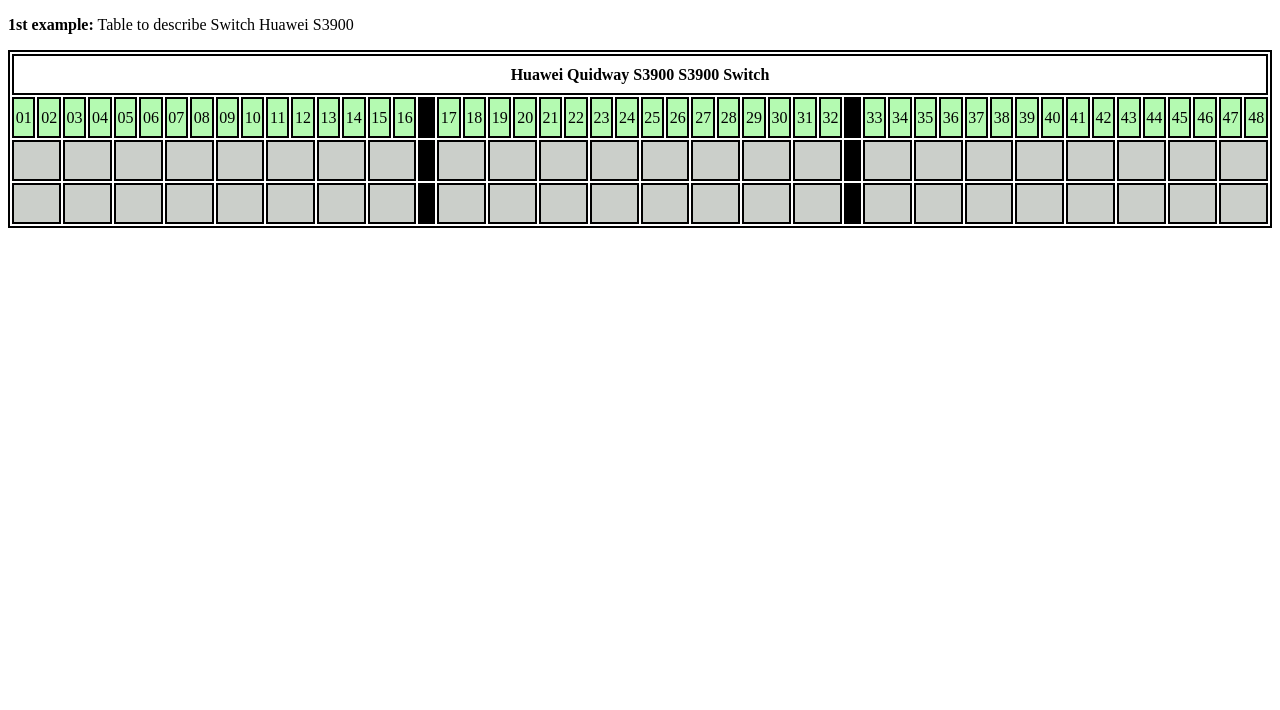
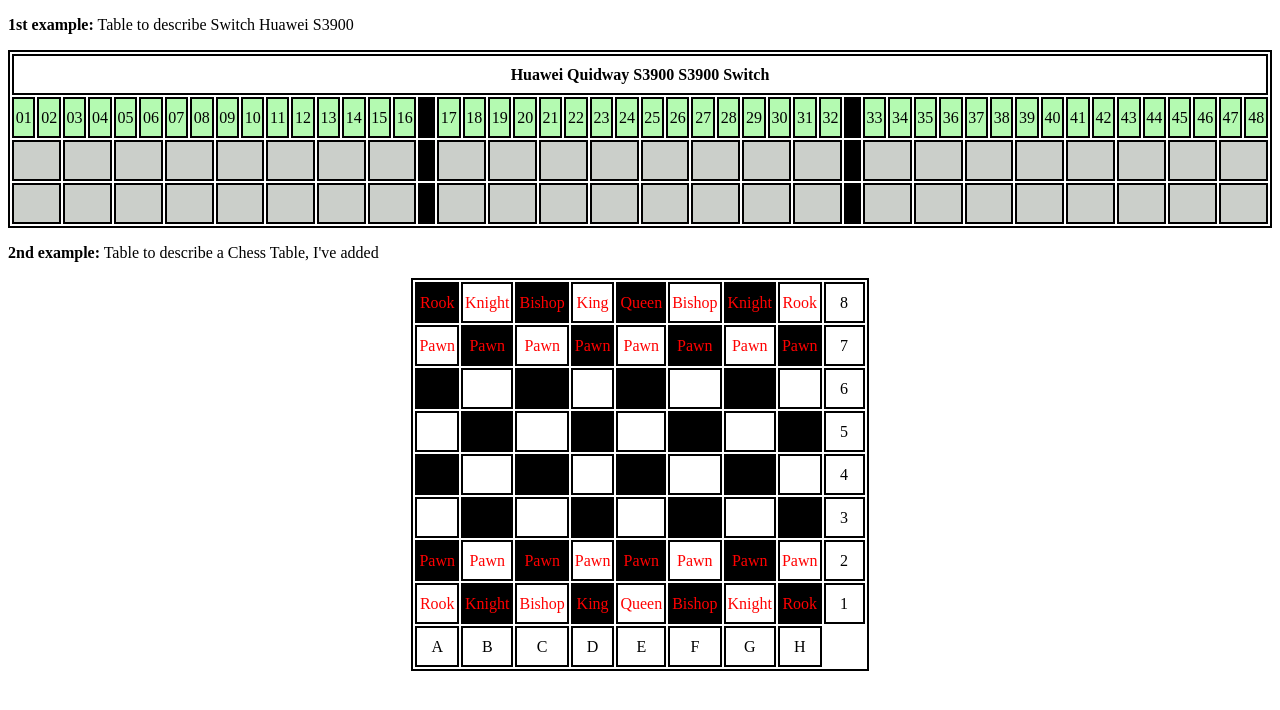
Before and after one commit to mihaibucur/Tables, a plain HTML site: page index.html in a window 1280 px wide. Drawn offline with Linux system fonts and the light colour scheme.

Commit message:
updated index.html, added the 2nd example: Table to describe a Chess Table

```diff
--- a/index.html
+++ b/index.html
@@ -5,7 +5,7 @@
 </head>
 <body>
 	<p><strong>1st example:</strong> Table to describe Switch Huawei S3900</p>
-<table>
+<table align="center">
 			<thead>
 				<th colspan="50">Huawei Quidway S3900 S3900 Switch</th>
 			</thead>
@@ -124,8 +124,112 @@
 				</tr>
 			</tbody>
 		</table>
+		<p><strong>2nd example:</strong> Table to describe a Chess Table, I've added </p>
 
+<table align="center">
+<thead></thead>
+<tbody>
+	<tr>
+		<td class="odd-cell">Rook</td>
+		<td class="even-cell">Knight</td>
+		<td class="odd-cell">Bishop</td>
+		<td class="even-cell">King</td>
+		<td class="odd-cell">Queen</td>
+		<td class="even-cell">Bishop</td>
+		<td class="odd-cell">Knight</td>
+		<td class="even-cell">Rook</td>
+		<td class="">8</td>
+	</tr>
+	<tr>
+		<td class="even-cell">Pawn</td>
+		<td class="odd-cell">Pawn</td>
+		<td class="even-cell">Pawn</td>
+		<td class="odd-cell">Pawn</td>
+		<td class="even-cell">Pawn</td>
+		<td class="odd-cell">Pawn</td>
+		<td class="even-cell">Pawn</td>
+		<td class="odd-cell">Pawn</td>
+		<td class="">7</td>
+	</tr>
+	<tr>
+		<td class="odd-cell"></td>
+		<td class="even-cell"></td>
+		<td class="odd-cell"></td>
+		<td class="even-cell"></td>
+		<td class="odd-cell"></td>
+		<td class="even-cell"></td>
+		<td class="odd-cell"></td>
+		<td class="even-cell"></td>
+		<td class="">6</td>
+	</tr>
+	<tr>
+		<td class="even-cell"></td>
+		<td class="odd-cell"></td>
+		<td class="even-cell"></td>
+		<td class="odd-cell"></td>
+		<td class="even-cell"></td>
+		<td class="odd-cell"></td>
+		<td class="even-cell"></td>
+		<td class="odd-cell"></td>
+		<td class="">5</td>
 
+	</tr>
+	<tr>
+		<td class="odd-cell"></td>
+		<td class="even-cell"></td>
+		<td class="odd-cell"></td>
+		<td class="even-cell"></td>
+		<td class="odd-cell"></td>
+		<td class="even-cell"></td>
+		<td class="odd-cell"></td>
+		<td class="even-cell"></td>
+		<td class="">4</td>
+	</tr>
+	<tr>
+		<td class="even-cell"></td>
+		<td class="odd-cell"></td>
+		<td class="even-cell"></td>
+		<td class="odd-cell"></td>
+		<td class="even-cell"></td>
+		<td class="odd-cell"></td>
+		<td class="even-cell"></td>
+		<td class="odd-cell"></td>
+		<td class="">3</td>
+	</tr>
+	<tr>
+		<td class="odd-cell">Pawn</td>
+		<td class="even-cell">Pawn</td>
+		<td class="odd-cell">Pawn</td>
+		<td class="even-cell">Pawn</td>
+		<td class="odd-cell">Pawn</td>
+		<td class="even-cell">Pawn</td>
+		<td class="odd-cell">Pawn</td>
+		<td class="even-cell">Pawn</td>
+		<td class="">2</td>
+	</tr>
+	<tr>
+		<td class="even-cell">Rook</td>
+		<td class="odd-cell">Knight</td>
+		<td class="even-cell">Bishop</td>
+		<td class="odd-cell">King</td>
+		<td class="even-cell">Queen</td>
+		<td class="odd-cell">Bishop</td>
+		<td class="even-cell">Knight</td>
+		<td class="odd-cell">Rook</td>
+		<td class="">1</td>
+	</tr>
+	<tr>
+		<td>A</td>
+		<td>B</td>
+		<td>C</td>
+		<td>D</td>
+		<td>E</td>
+		<td>F</td>
+		<td>G</td>
+		<td>H</td>
+	</tr>
+</tbody>
+</table>
 </body>
 
 </html>
--- a/stylesheet.css
+++ b/stylesheet.css
@@ -25,3 +25,14 @@ td, th{
 	padding-left: 1px;
 	padding-right: 1px;
 }
+.odd-cell{
+	background-color: black;
+	padding-left: 2px;
+	padding-right: 2px;
+	color: red;
+}
+.even-cell{
+	padding-left: 2px;
+	padding-right: 2px;
+	color: red;
+}
```
